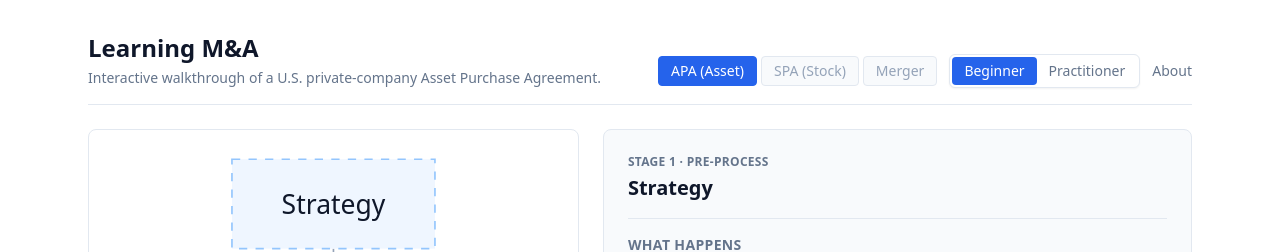
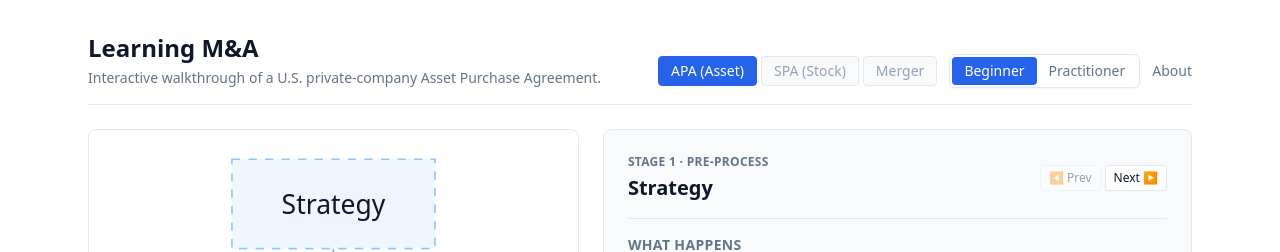
Before and after one commit to learner-agent-sudo/learning-MnA, a Next.js app: page / in a window 1280 px wide. Shown: the top 252 px of the page. Built offline with nearby package versions, Linux system fonts and the light colour scheme.

Commit message:
Add prev/next stage buttons to side panel header

```diff
--- a/app/page.tsx
+++ b/app/page.tsx
@@ -24,6 +24,11 @@ export default function Page() {
   );
 
   const selected = selectedStageId ? STAGE_BY_ID[selectedStageId] : null;
+  const selectedIdx = selected ? stages.findIndex((s) => s.id === selected.id) : -1;
+  const prevStage = selectedIdx > 0 ? stages[selectedIdx - 1] : null;
+  const nextStage = selectedIdx >= 0 && selectedIdx < stages.length - 1
+    ? stages[selectedIdx + 1]
+    : null;
 
   return (
     <main className="mx-auto max-w-6xl px-6 py-8">
@@ -77,7 +82,13 @@ export default function Page() {
 
         <section>
           {selected ? (
-            <StagePanel stage={selected} depth={depth} />
+            <StagePanel
+              stage={selected}
+              depth={depth}
+              prev={prevStage}
+              next={nextStage}
+              onNavigate={setSelectedStageId}
+            />
           ) : (
             <div className="rounded-lg border border-dashed border-slate-300 p-8 text-center text-muted">
               Click a stage in the diagram to open its details.
--- a/components/StagePanel.tsx
+++ b/components/StagePanel.tsx
@@ -7,21 +7,50 @@ import { RichText } from './RichText';
 interface Props {
   stage: Stage;
   depth: Depth;
+  prev?: Stage | null;
+  next?: Stage | null;
+  onNavigate?: (id: string) => void;
 }
 
-export function StagePanel({ stage, depth }: Props) {
+export function StagePanel({ stage, depth, prev, next, onNavigate }: Props) {
   const cuad = stage.clauses.filter((c) => c.provenance === 'cuad');
   const gapFills = stage.clauses.filter((c) => c.provenance === 'hand-authored');
 
   return (
     <aside className="rounded-lg border border-slate-200 bg-panel p-6">
       <header className="border-b border-slate-200 pb-4">
-        <div className="text-xs font-semibold uppercase tracking-wide text-muted">
-          Stage {stage.index}
-          {stage.kind === 'pre-process' && ' · pre-process'}
-          {stage.kind === 'branch' && ' · branch'}
+        <div className="flex items-center justify-between gap-3">
+          <div>
+            <div className="text-xs font-semibold uppercase tracking-wide text-muted">
+              Stage {stage.index}
+              {stage.kind === 'pre-process' && ' · pre-process'}
+              {stage.kind === 'branch' && ' · branch'}
+            </div>
+            <h2 className="mt-1 text-xl font-semibold">{stage.title}</h2>
+          </div>
+          {onNavigate && (
+            <nav className="flex shrink-0 gap-1" aria-label="Stage navigation">
+              <button
+                type="button"
+                onClick={() => prev && onNavigate(prev.id)}
+                disabled={!prev}
+                title={prev ? `Previous: ${prev.title}` : 'No previous stage'}
+                className="rounded border border-slate-200 bg-white px-2 py-1 text-xs text-ink hover:border-accent disabled:cursor-not-allowed disabled:opacity-40"
+              >
+                ◀ Prev
+              </button>
+              <button
+                type="button"
+                onClick={() => next && onNavigate(next.id)}
+                disabled={!next}
+                title={next ? `Next: ${next.title}` : 'No next stage'}
+                className="rounded border border-slate-200 bg-white px-2 py-1 text-xs text-ink hover:border-accent disabled:cursor-not-allowed disabled:opacity-40"
+              >
+                Next ▶
+              </button>
+            </nav>
+          )}
         </div>
-        <h2 className="mt-1 text-xl font-semibold">{stage.title}</h2>
       </header>
 
       <section className="mt-4">
```
